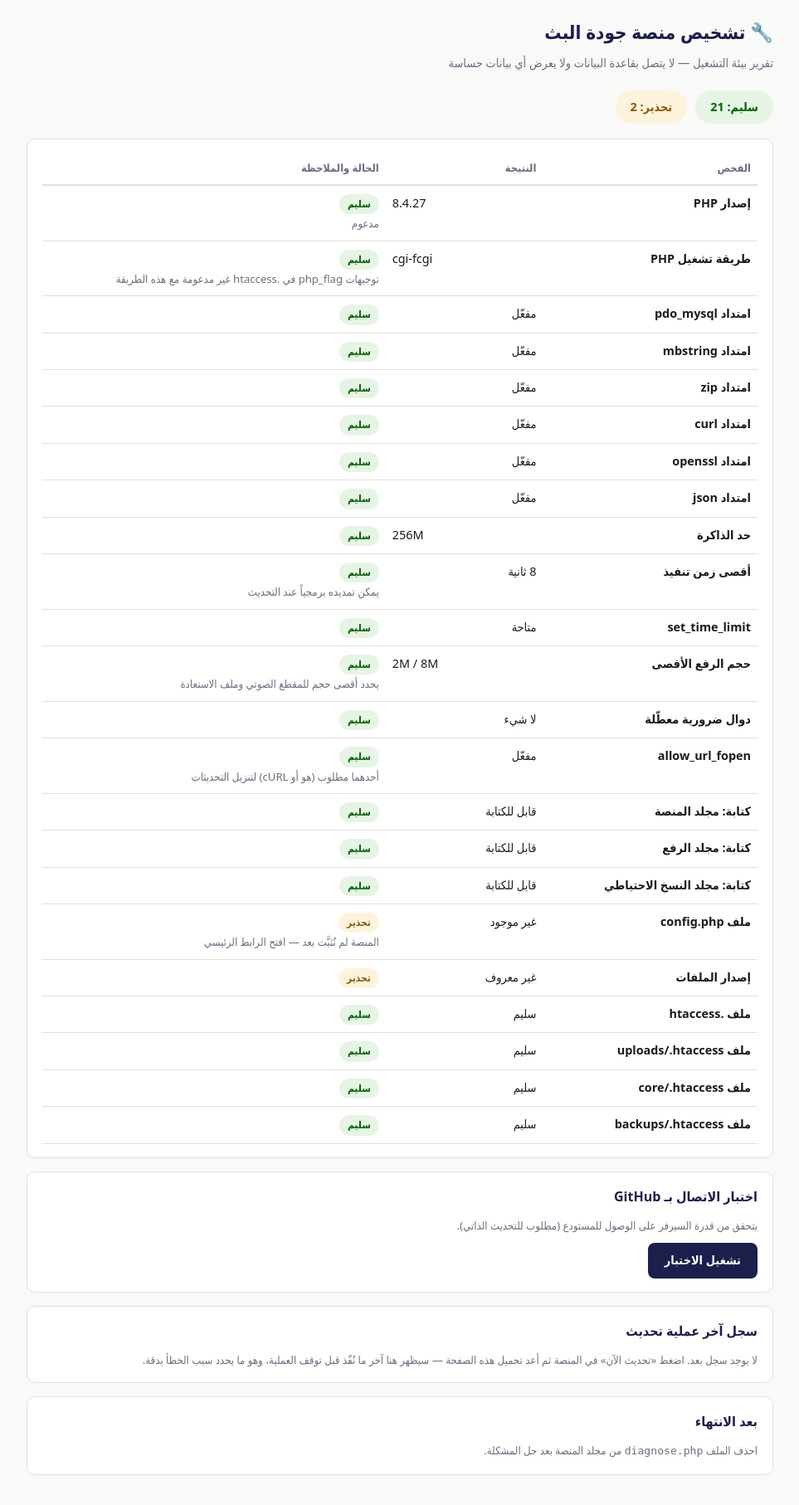
After one commit to badrshfaqah/sba-q, a PHP site: page /diagnose.php in a window 1280 px wide. The commit adds this page. Shown: the whole page at 83% size, without its empty margins (158-1121 px from the left). Run offline with PHP 8.4, Linux system fonts and the light colour scheme.

Commit message:
أداة تشخيص + سجل خطوات التحديث لكشف سبب خطأ 500 v1.8.2
diagnose.php — أداة مستقلة تعمل حتى لو كانت المنصة معطلة:
- إصدار PHP وطريقة التشغيل والامتدادات المطلوبة
- حدود الذاكرة والمهلة والدوال المعطّلة وصلاحيات الكتابة
- كشف توجيهات .htaccess غير المحمية التي تسبب 500
- اختبار الاتصال بـ GitHub وعرض سجل آخر تحديث
- لا تتصل بقاعدة البيانات ولا تعرض أي بيانات حساسة

سجل التحديث خطوة بخطوة (backups/update.log):
- يُكتب فوراً عند كل خطوة فيبقى حتى لو مات الطلب بخطأ 500
- register_shutdown_function يلتقط الأخطاء القاتلة ويسجلها
- يظهر داخل شاشة التحديث مع وسم إذا توقفت العملية

تحسينات متانة التحديث:
- تنزيل الحزمة إلى القرص مباشرة بدل تحميلها في الذاكرة
- تخطي مجلد docs عند فك الضغط (توفير 4MB لكل تحديث)
- فحص مسبق لتوفر cURL/allow_url_fopen مع رسالة عربية واضحة

Co-Authored-By: Claude Opus 5 <noreply@anthropic.com>

```diff
--- /dev/null
+++ b/diagnose.php
@@ -0,0 +1,250 @@
+<?php
+/**
+ * أداة تشخيص مستقلة — تعمل حتى لو كانت المنصة معطلة تماماً
+ *
+ * لا تتصل بقاعدة البيانات ولا تعرض أي بيانات حساسة (لا كلمات مرور ولا مفاتيح).
+ * الهدف: كشف سبب خطأ 500 أو أي فشل في التشغيل أو التحديث.
+ *
+ * بعد الانتهاء من التشخيص يُنصح بحذف هذا الملف.
+ */
+
+// إظهار الأخطاء في هذه الصفحة فقط
+@ini_set('display_errors', '1');
+@ini_set('display_startup_errors', '1');
+error_reporting(E_ALL);
+
+$root = __DIR__;
+$rows = [];   // [الفحص، النتيجة، الحالة: ok|warn|bad، ملاحظة]
+
+function add(&$rows, $name, $value, $status, $note = '')
+{
+    $rows[] = compact('name', 'value', 'status', 'note');
+}
+
+/* ---------- إصدار PHP ---------- */
+$phpOk = version_compare(PHP_VERSION, '7.4.0', '>=');
+add($rows, 'إصدار PHP', PHP_VERSION, $phpOk ? 'ok' : 'bad',
+    $phpOk ? 'مدعوم' : 'المنصة تتطلب 7.4 أو أحدث — غيّر الإصدار من لوحة الاستضافة (PHP Selector)');
+
+add($rows, 'طريقة تشغيل PHP', PHP_SAPI, 'ok',
+    stripos(PHP_SAPI, 'fpm') !== false || stripos(PHP_SAPI, 'cgi') !== false
+        ? 'توجيهات php_flag في .htaccess غير مدعومة مع هذه الطريقة'
+        : '');
+
+/* ---------- الامتدادات ---------- */
+$exts = [
+    'pdo_mysql' => 'إلزامي — الاتصال بقاعدة البيانات',
+    'mbstring'  => 'إلزامي — معالجة النصوص العربية',
+    'zip'       => 'إلزامي للتحديث واستيراد Excel',
+    'curl'      => 'إلزامي للتحديث والإشعارات',
+    'openssl'   => 'مطلوب للإشعارات فقط',
+    'json'      => 'إلزامي',
+];
+foreach ($exts as $ext => $why) {
+    $has = extension_loaded($ext);
+    $critical = strpos($why, 'إلزامي') === 0;
+    add($rows, "امتداد $ext", $has ? 'مفعّل' : 'مفقود',
+        $has ? 'ok' : ($critical ? 'bad' : 'warn'), $has ? '' : $why);
+}
+
+/* ---------- حدود التنفيذ ---------- */
+$mem = ini_get('memory_limit');
+$memBytes = (int)$mem * (stripos($mem, 'G') ? 1073741824 : (stripos($mem, 'M') ? 1048576 : 1));
+add($rows, 'حد الذاكرة', $mem, ($memBytes >= 134217728 || $memBytes <= 0) ? 'ok' : 'warn',
+    $memBytes < 134217728 ? 'يُفضّل 128M أو أكثر للتحديث والنسخ الاحتياطي' : '');
+
+$maxTime = (int)ini_get('max_execution_time');
+$canSetTime = function_exists('set_time_limit') && !in_array('set_time_limit', array_map('trim', explode(',', (string)ini_get('disable_functions'))), true);
+add($rows, 'أقصى زمن تنفيذ', $maxTime === 0 ? 'بلا حد' : $maxTime . ' ثانية',
+    ($maxTime === 0 || $maxTime >= 120 || $canSetTime) ? 'ok' : 'bad',
+    ($maxTime > 0 && $maxTime < 120 && !$canSetTime)
+        ? 'قصير جداً والدالة set_time_limit معطّلة — التحديث سيتوقف في منتصفه ويظهر خطأ 500'
+        : ($canSetTime ? 'يمكن تمديده برمجياً عند التحديث' : ''));
+
+add($rows, 'set_time_limit', $canSetTime ? 'متاحة' : 'معطّلة', $canSetTime ? 'ok' : 'warn',
+    $canSetTime ? '' : 'قد يتوقف التحديث بسبب المهلة');
+
+add($rows, 'حجم الرفع الأقصى', ini_get('upload_max_filesize') . ' / ' . ini_get('post_max_size'), 'ok',
+    'يحدد أقصى حجم للمقطع الصوتي وملف الاستعادة');
+
+/* ---------- الدوال المعطّلة ---------- */
+$disabled = array_filter(array_map('trim', explode(',', (string)ini_get('disable_functions'))));
+$needed = ['curl_exec', 'curl_init', 'file_get_contents', 'file_put_contents', 'fopen', 'unlink', 'mkdir', 'copy'];
+$blocked = array_values(array_intersect($needed, $disabled));
+add($rows, 'دوال ضرورية معطّلة', $blocked ? implode('، ', $blocked) : 'لا شيء',
+    $blocked ? 'bad' : 'ok', $blocked ? 'اطلب من الاستضافة تفعيلها' : '');
+
+add($rows, 'allow_url_fopen', ini_get('allow_url_fopen') ? 'مفعّل' : 'معطّل',
+    (ini_get('allow_url_fopen') || extension_loaded('curl')) ? 'ok' : 'bad',
+    'أحدهما مطلوب (هو أو cURL) لتنزيل التحديثات');
+
+/* ---------- صلاحيات الكتابة ---------- */
+foreach (['.' => 'مجلد المنصة', 'uploads' => 'مجلد الرفع', 'backups' => 'مجلد النسخ الاحتياطي'] as $dir => $label) {
+    $p = $root . '/' . $dir;
+    if (!is_dir($p)) {
+        add($rows, "كتابة: $label", 'المجلد غير موجود', 'warn', 'سيُنشأ تلقائياً عند الحاجة');
+        continue;
+    }
+    $w = is_writable($p);
+    add($rows, "كتابة: $label", $w ? 'قابل للكتابة' : 'غير قابل للكتابة',
+        $w ? 'ok' : ($dir === '.' ? 'bad' : 'warn'),
+        $w ? '' : 'اضبط الصلاحية على 755 (أو 775) من File Manager');
+}
+
+/* ---------- ملفات النظام ---------- */
+$configExists = is_file($root . '/config.php');
+add($rows, 'ملف config.php', $configExists ? 'موجود' : 'غير موجود',
+    $configExists ? 'ok' : 'warn', $configExists ? '' : 'المنصة لم تُثبَّت بعد — افتح الرابط الرئيسي');
+
+$version = trim((string)@file_get_contents($root . '/VERSION'));
+add($rows, 'إصدار الملفات', $version ?: 'غير معروف', $version ? 'ok' : 'warn');
+
+foreach (['.htaccess', 'uploads/.htaccess', 'core/.htaccess', 'backups/.htaccess'] as $ht) {
+    if (!is_file($root . '/' . $ht)) continue;
+    // يُحسب التوجيه خطراً فقط إن كان خارج IfModule (غير محمي)
+    $content = (string)@file_get_contents($root . '/' . $ht);
+    $risky = [];
+    $depth = 0;
+    foreach (explode("\n", $content) as $ln) {
+        $t = trim($ln);
+        if ($t === '' || $t[0] === '#') continue;
+        if (stripos($t, '<IfModule') === 0)  { $depth++; continue; }
+        if (stripos($t, '</IfModule') === 0) { $depth--; continue; }
+        if ($depth === 0 && preg_match('/^(php_flag|php_value|Options|Require|Order|Deny|Allow)\b/i', $t)) {
+            $risky[] = $t;
+        }
+    }
+    add($rows, "ملف $ht", $risky ? 'يحتوي توجيهات غير محمية' : 'سليم',
+        $risky ? 'bad' : 'ok',
+        $risky ? 'قد تسبب خطأ 500 — احذف الملف أو احذف هذه الأسطر: ' . implode(' | ', $risky) : '');
+}
+
+/* ---------- سجل أخطاء التحديث ---------- */
+$logFile = $root . '/backups/update.log';
+$updateLog = is_file($logFile) ? (string)file_get_contents($logFile) : '';
+
+/* ---------- اختبار الاتصال بـ GitHub ---------- */
+$netTest = null;
+if (isset($_GET['net'])) {
+    $url = 'https://raw.githubusercontent.com/badrshfaqah/sba-q/main/VERSION';
+    if (function_exists('curl_init')) {
+        $ch = curl_init($url);
+        curl_setopt_array($ch, [CURLOPT_RETURNTRANSFER => true, CURLOPT_TIMEOUT => 20,
+            CURLOPT_FOLLOWLOCATION => true, CURLOPT_USERAGENT => 'SBA-Diagnose']);
+        $body = curl_exec($ch);
+        $err = curl_error($ch);
+        $code = (int)curl_getinfo($ch, CURLINFO_HTTP_CODE);
+        $netTest = $body !== false && $code === 200
+            ? ['ok', 'نجح — أحدث إصدار متاح: ' . trim((string)$body)]
+            : ['bad', 'فشل (رمز ' . $code . ') ' . $err . ' — قد يكون الاتصال الخارجي محجوباً'];
+    } else {
+        $netTest = ['bad', 'امتداد cURL غير مفعّل'];
+    }
+}
+
+$counts = ['ok' => 0, 'warn' => 0, 'bad' => 0];
+foreach ($rows as $r) $counts[$r['status']]++;
+?><!DOCTYPE html>
+<html lang="ar" dir="rtl">
+<head>
+<meta charset="UTF-8">
+<meta name="viewport" content="width=device-width, initial-scale=1.0">
+<title>تشخيص المنصة</title>
+<style>
+:root { --navy:#1C1E4C; --green:#0ca30c; --warn:#c98500; --bad:#c0392b; --line:#e1e0d9; }
+* { box-sizing:border-box; margin:0; padding:0; }
+body { font-family:system-ui,-apple-system,"Segoe UI",Tahoma,Arial,sans-serif; background:#f9f9f7;
+       color:#1a1a22; line-height:1.7; padding:20px; }
+.wrap { max-width:900px; margin:0 auto; }
+h1 { font-size:1.4rem; color:var(--navy); margin-bottom:6px; }
+.sub { color:#6b6e80; font-size:0.9rem; margin-bottom:20px; }
+.summary { display:flex; gap:10px; margin-bottom:18px; flex-wrap:wrap; }
+.pill { padding:8px 18px; border-radius:999px; font-weight:700; font-size:0.9rem; }
+.p-ok { background:#e6f4e6; color:#006300; }
+.p-warn { background:#fdf3dd; color:#8a5b00; }
+.p-bad { background:#fbe7e7; color:#a32424; }
+.card { background:#fff; border:1px solid var(--line); border-radius:10px; padding:16px 18px; margin-bottom:16px; }
+table { width:100%; border-collapse:collapse; font-size:0.9rem; }
+th { text-align:right; font-size:0.8rem; color:#6b6e80; padding:8px; border-bottom:2px solid var(--line); }
+td { padding:9px 8px; border-bottom:1px solid var(--line); vertical-align:top; }
+.badge { display:inline-block; padding:2px 10px; border-radius:999px; font-size:0.75rem; font-weight:700; white-space:nowrap; }
+.b-ok { background:#e6f4e6; color:#006300; }
+.b-warn { background:#fdf3dd; color:#8a5b00; }
+.b-bad { background:#fbe7e7; color:#a32424; }
+.note { color:#6b6e80; font-size:0.82rem; }
+pre { background:#f4f6fa; border:1px solid var(--line); border-radius:8px; padding:12px;
+      overflow-x:auto; font-size:0.8rem; direction:ltr; text-align:left; white-space:pre-wrap; }
+.btn { display:inline-block; background:var(--navy); color:#fff; padding:9px 20px; border-radius:8px;
+       text-decoration:none; font-weight:600; font-size:0.9rem; }
+.warnbox { background:#fdf3dd; border:1px solid #f3ddae; border-radius:8px; padding:12px 16px;
+           color:#8a5b00; font-size:0.88rem; margin-bottom:16px; }
+</style>
+</head>
+<body>
+<div class="wrap">
+    <h1>&#128295; تشخيص منصة جودة البث</h1>
+    <p class="sub">تقرير بيئة التشغيل — لا يتصل بقاعدة البيانات ولا يعرض أي بيانات حساسة</p>
+
+    <div class="summary">
+        <span class="pill p-ok">سليم: <?= $counts['ok'] ?></span>
+        <?php if ($counts['warn']): ?><span class="pill p-warn">تحذير: <?= $counts['warn'] ?></span><?php endif; ?>
+        <?php if ($counts['bad']): ?><span class="pill p-bad">مشكلة: <?= $counts['bad'] ?></span><?php endif; ?>
+    </div>
+
+    <?php if ($counts['bad']): ?>
+    <div class="warnbox">
+        <strong>يوجد <?= $counts['bad'] ?> فحص فاشل بالأحمر أدناه.</strong>
+        هذه هي الأسباب المرجّحة للمشكلة — ابدأ بمعالجتها.
+    </div>
+    <?php endif; ?>
+
+    <div class="card">
+        <table>
+            <thead><tr><th style="width:30%">الفحص</th><th style="width:22%">النتيجة</th><th>الحالة والملاحظة</th></tr></thead>
+            <tbody>
+            <?php foreach ($rows as $r): ?>
+            <tr>
+                <td><strong><?= htmlspecialchars($r['name'], ENT_QUOTES, 'UTF-8') ?></strong></td>
+                <td dir="auto"><?= htmlspecialchars($r['value'], ENT_QUOTES, 'UTF-8') ?></td>
+                <td>
+                    <span class="badge b-<?= $r['status'] ?>">
+                        <?= ['ok' => 'سليم', 'warn' => 'تحذير', 'bad' => 'مشكلة'][$r['status']] ?>
+                    </span>
+                    <?php if ($r['note']): ?>
+                        <div class="note"><?= htmlspecialchars($r['note'], ENT_QUOTES, 'UTF-8') ?></div>
+                    <?php endif; ?>
+                </td>
+            </tr>
+            <?php endforeach; ?>
+            </tbody>
+        </table>
+    </div>
+
+    <div class="card">
+        <h2 style="font-size:1rem;color:var(--navy);margin-bottom:10px">اختبار الاتصال بـ GitHub</h2>
+        <?php if ($netTest): ?>
+            <span class="badge b-<?= $netTest[0] ?>"><?= $netTest[0] === 'ok' ? 'نجح' : 'فشل' ?></span>
+            <div class="note"><?= htmlspecialchars($netTest[1], ENT_QUOTES, 'UTF-8') ?></div>
+        <?php else: ?>
+            <p class="note" style="margin-bottom:10px">يتحقق من قدرة السيرفر على الوصول للمستودع (مطلوب للتحديث الذاتي).</p>
+            <a class="btn" href="?net=1">تشغيل الاختبار</a>
+        <?php endif; ?>
+    </div>
+
+    <div class="card">
+        <h2 style="font-size:1rem;color:var(--navy);margin-bottom:10px">سجل آخر عملية تحديث</h2>
+        <?php if ($updateLog === ''): ?>
+            <p class="note">لا يوجد سجل بعد. اضغط «تحديث الآن» في المنصة ثم أعد تحميل هذه الصفحة —
+               سيظهر هنا آخر ما نُفّذ قبل توقف العملية، وهو ما يحدد سبب الخطأ بدقة.</p>
+        <?php else: ?>
+            <pre><?= htmlspecialchars($updateLog, ENT_QUOTES, 'UTF-8') ?></pre>
+        <?php endif; ?>
+    </div>
+
+    <div class="card">
+        <h2 style="font-size:1rem;color:var(--navy);margin-bottom:10px">بعد الانتهاء</h2>
+        <p class="note">احذف الملف <code dir="ltr">diagnose.php</code> من مجلد المنصة بعد حل المشكلة.</p>
+    </div>
+</div>
+</body>
+</html>
```
Also changed, not shown: assets/css/style.css (+13 -0 lines), core/updater.php (+91 -4 lines), modules/update/index.php (+13 -0 lines), 2 other files.
